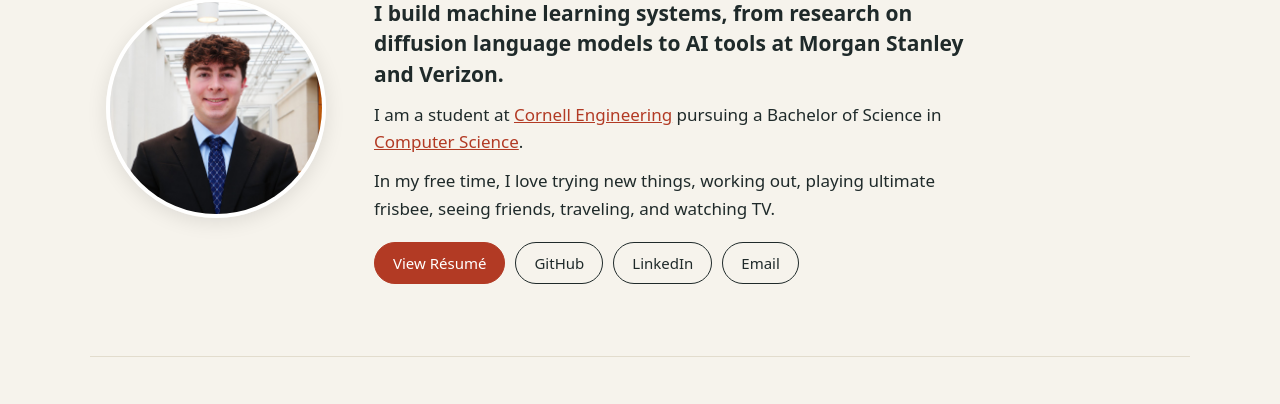
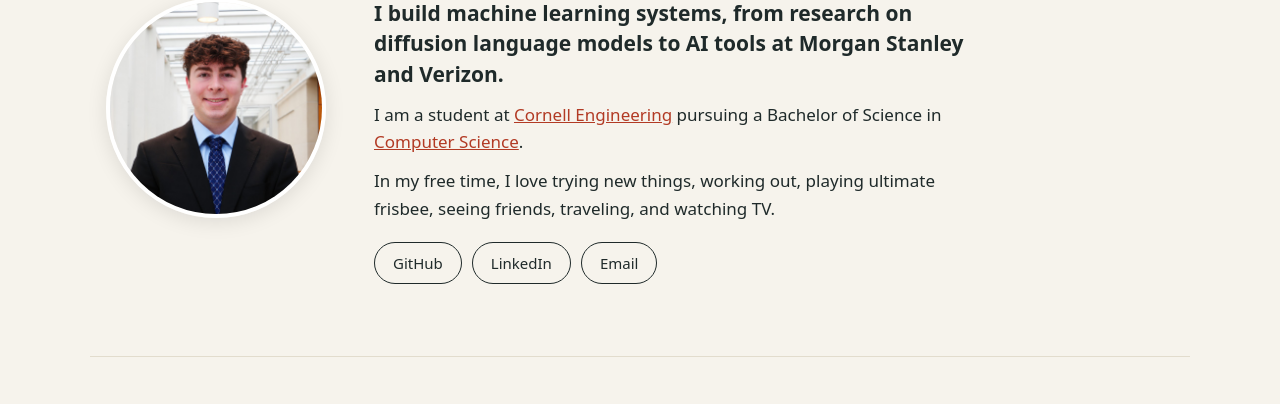
Before and after one commit to dzlotn/dzlotn.github.io, a plain HTML site: page index.html in a window 1280 px wide. Shown: the part 195-599 px from the top of the page. Drawn offline with Linux system fonts and the light colour scheme.

Commit message:
removed resume

```diff
--- a/index.html
+++ b/index.html
@@ -33,7 +33,6 @@
           <p>I am a student at <a href="https://www.engineering.cornell.edu/">Cornell Engineering</a> pursuing a Bachelor of Science in <a href="https://www.cs.cornell.edu/">Computer Science</a>.</p>
           <p>In my free time, I love trying new things, working out, playing ultimate frisbee, seeing friends, traveling, and watching TV.</p>
           <div class="links">
-            <a class="primary" href="Daniel_Zlotnick_Resume.pdf" target="_blank" rel="noopener">View Résumé</a>
             <a href="https://github.com/dzlotn">GitHub</a>
             <a href="https://www.linkedin.com/in/daniel-zlotnick-55a21b298/">LinkedIn</a>
             <a href="mailto:daniel.zlotnick5@gmail.com">Email</a>
```
Also changed, not shown: 1 other file.
